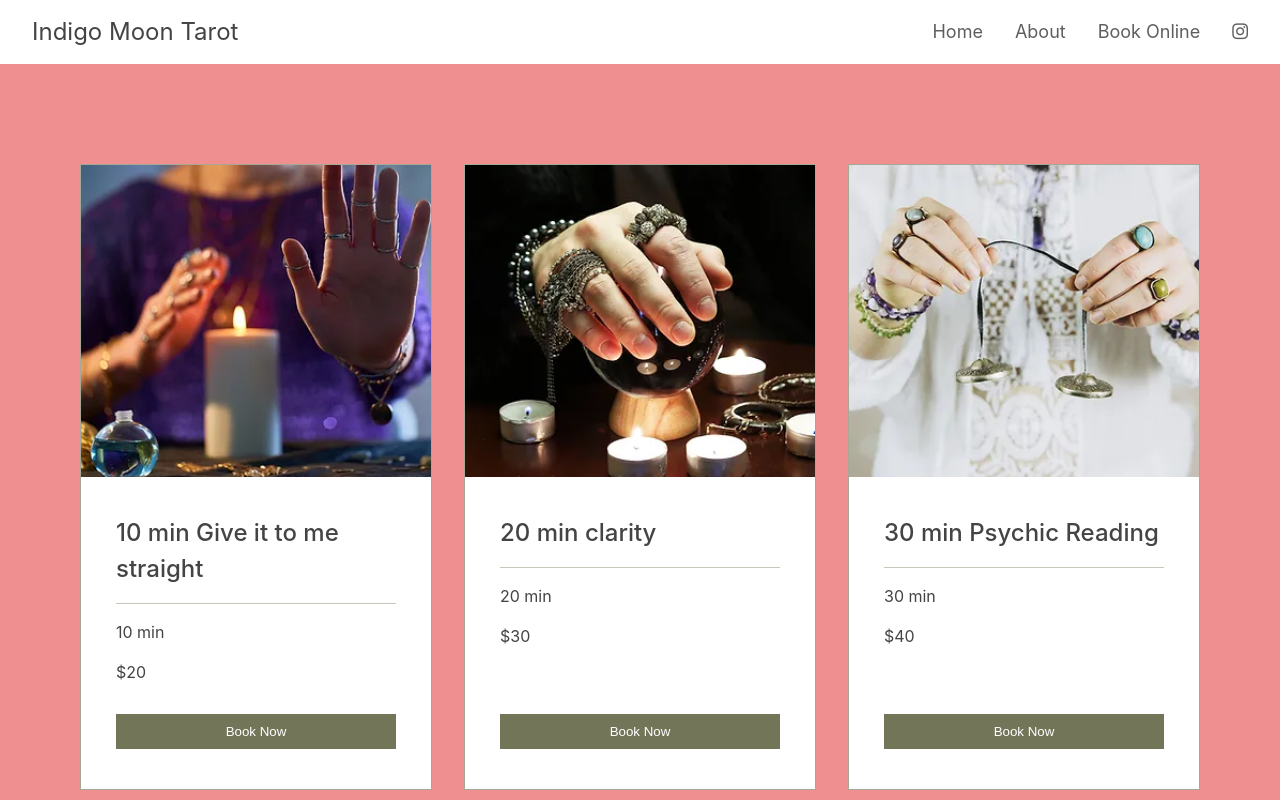
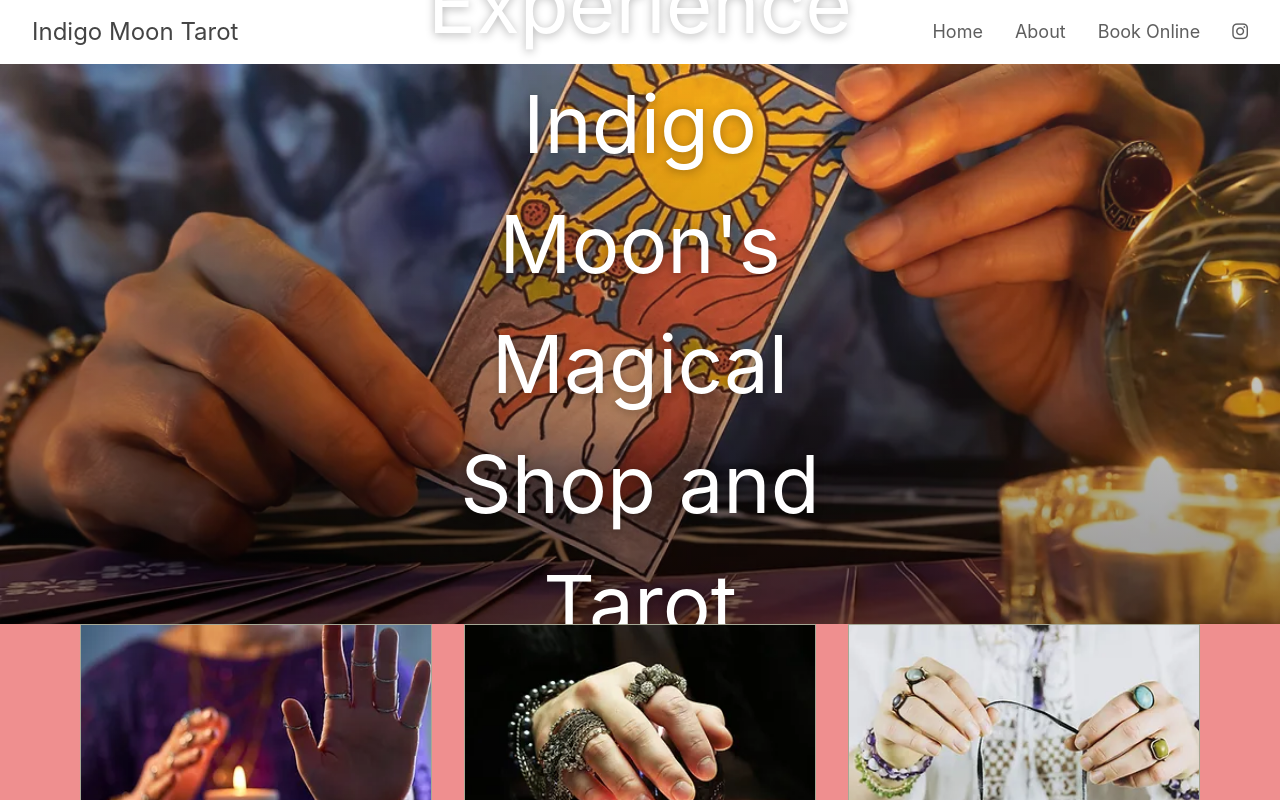
Before and after one commit to DenzelBraithwaite/indigo-moon, a Svelte app: page / in a window 1280 px wide. Shown: the top 800 px of the page. Built offline with nearby package versions, Linux system fonts and the light colour scheme.

Commit message:
created hero banner

```diff
--- a/src/App.svelte
+++ b/src/App.svelte
@@ -3,6 +3,7 @@
   // import Button from './lib/UI/buttons/Button.svelte'
   import ProductGrid from './lib/UI/cards/CardGrid.svelte';
   import Navbar from './lib/UI/navbar.svelte'
+  import HeroBanner from './lib/UI/HeroBanner.svelte'
 
   let src1 = "../../../../public/card1.webp";
   let src2 = "../../../../public/card2.webp";
@@ -28,12 +29,14 @@
 
   header {
     position: relative;
-    width: 100%;
+    width: 100vw;
   }
 
   .container {
     position: relative;
-    max-width: 1200px;
+    width: 1200px;
+    width: 90vw;
+    max-width: 90vw;
     margin: 0 auto;
   }
 </style>
@@ -42,6 +45,7 @@
 <body>
   <header>
     <Navbar />
+    <HeroBanner />
   </header>
   <div class="container">
       <ProductGrid />
--- a/src/app.css
+++ b/src/app.css
@@ -16,9 +16,5 @@
 body {
   padding: 0;
   margin: 0 auto;
-  min-height: 100vh;
   background-color: rgba(255, 0, 0, 0.212);
-  width: 1280px;
-  max-width: 100vw;
-  overflow-x: hidden;
 }
--- /dev/null
+++ b/src/lib/UI/HeroBanner.svelte
@@ -0,0 +1,44 @@
+<script>
+
+</script>
+
+<style>
+    .banner {
+        position: relative;
+        background-image: linear-gradient(to bottom, #ffffff17, #0000006b),url(../../../public/hero_banner.webp);
+        width: 100vw;
+        height: 70vh;
+        background-repeat: no-repeat;
+        background-size: cover;
+        background-position: center;
+
+        display: flex;
+        align-items: center;
+        justify-items: center;
+    }
+
+    .content {
+        color: #fff;
+        width: 40%;
+        margin: 0 auto;
+        text-align: center;
+    }
+
+    .title {
+        font-size: 5rem;
+        font-weight: 400;
+        text-shadow: 0 2px 10px #0000004b;
+    }
+
+    .sub {
+        font-size: 2rem;
+        font-weight: lighter;
+    }
+</style>
+
+<div class="banner">
+    <div class="content">
+        <h1 class="title">Experience Indigo Moon's Magical Shop and Tarot</h1>
+        <p class="sub">A Spiritual Feeling</p>
+    </div>
+</div>
--- a/src/lib/UI/navbar.svelte
+++ b/src/lib/UI/navbar.svelte
@@ -7,7 +7,6 @@
         background-color: #fff;
         height: 0;
         padding: 2rem;
-        margin-bottom: 100px;
         line-height: 1;
 
         display: flex;
@@ -38,6 +37,8 @@
         <a href="#">Home</a>
         <a href="#">About</a>
         <a href="#">Book Online</a>
-        <a href="#" class="insta-icon"><i class="fa-brands fa-instagram"></i></a>
+        <a href="https://www.instagram.com/indigomoontarotwithtiffany/" class="insta-icon" target="_blank">
+            <i class="fa-brands fa-instagram"></i>
+        </a>
     </div>
 </nav>
```
